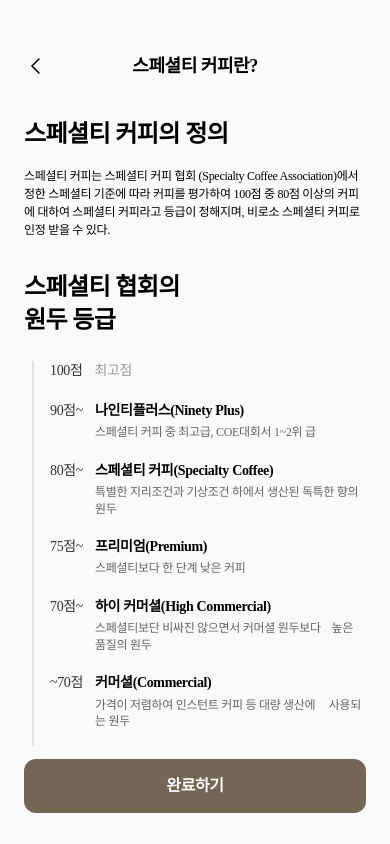
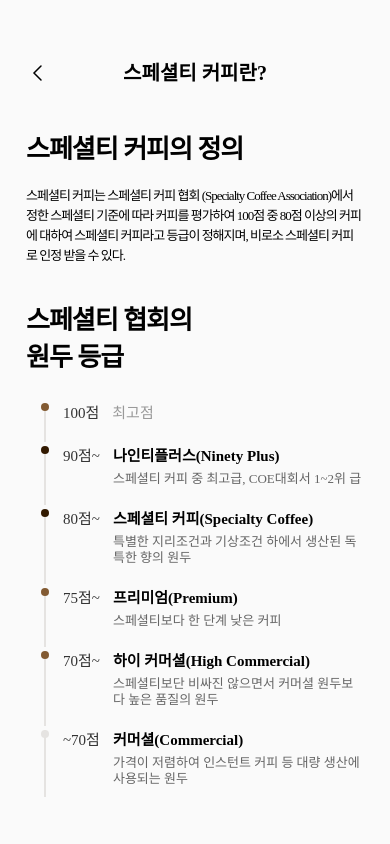
Before and after one commit to Caffeine-Drop/Web, a React Native app in the folder CaffeineDrop/: screen /EventPage12 in a window 390 px wide. Built offline with nearby package versions, Linux system fonts and the light colour scheme.

Commit message:
style: event12 ui 개선

```diff
--- /dev/null
+++ b/CaffeineDrop/Components/Card_Brazil.js
@@ -0,0 +1,16 @@
+import React from "react";
+import { Image } from "react-native";
+import styled from "styled-components/native";
+import BrazilPng from "../assets/EventPage/SouthAmerica1.png";
+import { responsiveFontSize, responsiveWidth, responsiveHeight } from "../utils/responsive";
+
+const BrazilImage = () => {
+    return <StyledImage source={BrazilPng} />;
+};
+
+const StyledImage = styled.Image`
+    width: ${responsiveWidth(185)}px;
+    height: ${responsiveHeight(283)}px;
+`;
+
+export default BrazilImage;
--- /dev/null
+++ b/CaffeineDrop/Components/Card_Colombia.js
@@ -0,0 +1,16 @@
+import React from "react";
+import { Image } from "react-native";
+import styled from "styled-components/native";
+import ColombiaPng from "../assets/EventPage/SouthAmerica2.png";
+import { responsiveFontSize, responsiveWidth, responsiveHeight } from "../utils/responsive";
+
+const ColombiaImage = () => {
+    return <StyledImage source={ColombiaPng} />;
+};
+
+const StyledImage = styled.Image`
+    width: ${responsiveWidth(185)}px;
+    height: ${responsiveHeight(283)}px;
+`;
+
+export default ColombiaImage;
--- /dev/null
+++ b/CaffeineDrop/Components/Card_CostaRica.js
@@ -0,0 +1,16 @@
+import React from "react";
+import { Image } from "react-native";
+import styled from "styled-components/native";
+import CostaRicaPng from "../assets/EventPage/CentralAmerica2.png";
+import { responsiveFontSize, responsiveWidth, responsiveHeight } from "../utils/responsive";
+
+const CostaRicaImage = () => {
+    return <StyledImage source={CostaRicaPng} />;
+};
+
+const StyledImage = styled.Image`
+    width: ${responsiveWidth(185)}px;
+    height: ${responsiveHeight(283)}px;
+`;
+
+export default CostaRicaImage;
--- /dev/null
+++ b/CaffeineDrop/Components/Card_Ethiopia.js
@@ -0,0 +1,16 @@
+import React from "react";
+import { Image } from "react-native";
+import styled from "styled-components/native";
+import EthiopiaPng from "../assets/EventPage/Africa1.png";
+import { responsiveFontSize, responsiveWidth, responsiveHeight } from "../utils/responsive";
+
+const EthiopiaImage = () => {
+    return <StyledImage source={EthiopiaPng} />;
+};
+
+const StyledImage = styled.Image`
+    width: ${responsiveWidth(185)}px;
+    height: ${responsiveHeight(283)}px;
+`;
+
+export default EthiopiaImage;
--- /dev/null
+++ b/CaffeineDrop/Components/Card_Guatemala.js
@@ -0,0 +1,16 @@
+import React from "react";
+import { Image } from "react-native";
+import styled from "styled-components/native";
+import GuatemalaPng from "../assets/EventPage/CentralAmerica1.png";
+import { responsiveFontSize, responsiveWidth, responsiveHeight } from "../utils/responsive";
+
+const GuatemalaImage = () => {
+    return <StyledImage source={GuatemalaPng} />;
+};
+
+const StyledImage = styled.Image`
+    width: ${responsiveWidth(185)}px;
+    height: ${responsiveHeight(283)}px;
+`;
+
+export default GuatemalaImage;
--- /dev/null
+++ b/CaffeineDrop/Components/Card_Indonesia.js
@@ -0,0 +1,16 @@
+import React from "react";
+import { Image } from "react-native";
+import styled from "styled-components/native";
+import IndonesiaPng from "../assets/EventPage/Asia2.png";
+import { responsiveFontSize, responsiveWidth, responsiveHeight } from "../utils/responsive";
+
+const IndonesiaImage = () => {
+    return <StyledImage source={IndonesiaPng} />;
+};
+
+const StyledImage = styled.Image`
+    width: ${responsiveWidth(185)}px;
+    height: ${responsiveHeight(283)}px;
+`;
+
+export default IndonesiaImage;
--- /dev/null
+++ b/CaffeineDrop/Components/Card_Kenya.js
@@ -0,0 +1,16 @@
+import React from "react";
+import { Image } from "react-native";
+import styled from "styled-components/native";
+import KenyaPng from "../assets/EventPage/Africa2.png";
+import { responsiveFontSize, responsiveWidth, responsiveHeight } from "../utils/responsive";
+
+const KenyaImage = () => {
+    return <StyledImage source={KenyaPng} />;
+};
+
+const StyledImage = styled.Image`
+    width: ${responsiveWidth(185)}px;
+    height: ${responsiveHeight(283)}px;
+`;
+
+export default KenyaImage;
--- /dev/null
+++ b/CaffeineDrop/Components/SpecialPage_circle.js
@@ -0,0 +1,12 @@
+import React from "react";
+import Svg, { Circle } from "react-native-svg";
+
+const SpecialPageCircle = ({ fill = "#825A32" }) => {
+    return (
+        <Svg width="8" height="8" viewBox="0 0 8 8" fill="none" xmlns="http://www.w3.org/2000/svg">
+            <Circle id="Ellipse 214" cx="4" cy="4" r="4" fill={fill} />
+        </Svg>
+    );
+};
+
+export default SpecialPageCircle;
--- a/CaffeineDrop/pages/eventPages/eventPage02.js
+++ b/CaffeineDrop/pages/eventPages/eventPage02.js
@@ -1,12 +1,11 @@
 import React, { useRef, useState } from "react";
-import { Animated, PanResponder, StyleSheet, View, Text, Button, TouchableOpacity } from "react-native";
+import { ScrollView, Animated, PanResponder, StyleSheet, View, Text, Button, TouchableOpacity } from "react-native";
 import { responsiveFontSize, responsiveWidth, responsiveHeight } from "../../utils/responsive";
 import styled from "styled-components/native";
 import BackIcon from "../../Components/BackIcon";
 import BlackTextCircle from "../../Components/BlackTextCircle";
 import BlurIcon from "../../Components/BlurIcon";
 import CoffeeImage from "../../Components/Coffee";
-import { ScrollView } from "react-native";
 import { LinearGradient } from "expo-linear-gradient";
 
 const SelectOption = ({ text, score, isSelected, onPress }) => {
@@ -136,10 +135,6 @@ export default function EventPage02({ navigation }) {
 
     return (
         <Container>
-            <ScrollView
-                horizontal={false} // 좌우 스크롤 비활성화
-                showsHorizontalScrollIndicator={false} // 좌우 스크롤바 숨김
-            >
             <InnerContainer>
                 <Navbar>
                     <IconWrapper>
@@ -151,6 +146,10 @@ export default function EventPage02({ navigation }) {
                     <CurrentState />
                 </StatusContainer>
 
+                <ScrollView
+                    horizontal={false} // 좌우 스크롤 비활성화
+                    showsHorizontalScrollIndicator={false} // 좌우 스크롤바 숨김
+                >
                     <Content>
                         <BlurWrapper>
                             <BlurIcon />
@@ -194,8 +193,8 @@ export default function EventPage02({ navigation }) {
                             </TouchableOpacity>
                         </AnimatedButtonWrapper>
                     </Footer>
+                </ScrollView>
             </InnerContainer>
-            </ScrollView>
         </Container>
     );
 }
@@ -391,7 +390,7 @@ const AnimatedSelectScore = styled(Animated.Text)`
 //////////////////////////////////////////////
 const Footer = styled.View`
     position: absolute;
-    top: ${responsiveHeight(760)}px;
+    top: ${responsiveHeight(658)}px;
 
     display: inline-flex;
     padding: 0px 24px 16px 24px;
--- a/CaffeineDrop/pages/eventPages/eventPage06.js
+++ b/CaffeineDrop/pages/eventPages/eventPage06.js
@@ -1,5 +1,5 @@
 import React, { useRef, useState } from "react";
-import { Animated, PanResponder, StyleSheet, View, Text, Button, TouchableOpacity } from "react-native";
+import { ScrollView, Animated, PanResponder, StyleSheet, View, Text, Button, TouchableOpacity } from "react-native";
 import { responsiveFontSize, responsiveWidth, responsiveHeight } from "../../utils/responsive";
 import styled from "styled-components/native";
 import BackIcon from "../../Components/BackIcon";
@@ -7,37 +7,16 @@ import BlackTextCircle from "../../Components/BlackTextCircle";
 import BlurIcon from "../../Components/BlurIcon";
 import { LinearGradient } from "expo-linear-gradient";
 
+import BrazilImage from "../../Components/Card_Brazil";
+import ColombiaImage from "../../Components/Card_Colombia";
+import CostaRicaImage from "../../Components/Card_CostaRica";
+import EthiopiaImage from "../../Components/Card_Ethiopia";
+import GuatemalaImage from "../../Components/Card_Guatemala";
+import IndonesiaImage from "../../Components/Card_Indonesia";
+import KenyaImage from "../../Components/Card_Kenya";
+import VietnamImage from "../../Components/Card_Vietnam";
+
 export default function EventPage06({ navigation }) {
-    const [selectedOption, setSelectedOption] = useState(null);
-    const buttonBackgroundColor = useRef(new Animated.Value(0)).current;
-    const buttonTextColor = useRef(new Animated.Value(0)).current;
-
-    const handleSelectOption = (index) => {
-        setSelectedOption(index);
-
-        Animated.timing(buttonBackgroundColor, {
-            toValue: 1,
-            duration: 600,
-            useNativeDriver: false,
-        }).start();
-
-        Animated.timing(buttonTextColor, {
-            toValue: 1,
-            duration: 600,
-            useNativeDriver: false,
-        }).start();
-    };
-
-    const buttonBackgroundColorInterpolate = buttonBackgroundColor.interpolate({
-        inputRange: [0, 1],
-        outputRange: ["#F1F1F1", "#E5E3E1"],
-    });
-
-    const buttonTextColorInterpolate = buttonTextColor.interpolate({
-        inputRange: [0, 1],
-        outputRange: ["#666666", "#756555"],
-    });
-
     return (
         <Container>
             <InnerContainer>
@@ -48,7 +27,10 @@ export default function EventPage06({ navigation }) {
                     <Title>원두 진단하기</Title>
                 </Navbar>
 
+                {/* Scrollable Content */}
+                <ScrollView>
                     <Content>
+                        <GreyColorBox>
                             <TextContainer>
                                 <HeaderContainer>
                                     <HeaderText>나만의{"\n"}테이스팅 노트</HeaderText>
@@ -167,23 +149,27 @@ export default function EventPage06({ navigation }) {
                                     </ResultChartSpace>
                                 </ResultInnerBox>
                             </ResultChartWrapper>
+                        </GreyColorBox>
 
                         <ResultCardWrapper>
                             <ResultHeaderBox>
-                            <InnerText>당신에게 가장 잘 어울리는{"\n"}원두는?</InnerText>
+                                <InnerText>당신에게 가장{"\n"}잘 어울리는 원두는?</InnerText>
                             </ResultHeaderBox>
 
-                        <ResultContentBox>{/* 여기에 카드 이미지 */}</ResultContentBox>
+                            <ResultContentBox>
+                                <BrazilImage />
+                            </ResultContentBox>
                         </ResultCardWrapper>
                     </Content>
 
                     <Footer>
-                    <AnimatedButtonWrapper style={{ backgroundColor: buttonBackgroundColorInterpolate }}>
                         <TouchableOpacity onPress={() => {}}>
-                            <AnimatedButtonText style={{ color: buttonTextColorInterpolate }}>완료하기</AnimatedButtonText>
+                            <ButtonWrapper>
+                                <ButtonText>완료하기</ButtonText>
+                            </ButtonWrapper>
                         </TouchableOpacity>
-                    </AnimatedButtonWrapper>
                     </Footer>
+                </ScrollView>
             </InnerContainer>
         </Container>
     );
@@ -228,10 +214,12 @@ const Title = styled.Text`
 const Content = styled.View`
     flex: 1;
     width: 100%;
-    background: #f1f1f1;
 `;
 
 //////////////////////////////////////////////
+const GreyColorBox = styled.View`
+    background-color: #f1f1f1;
+`;
 const TextContainer = styled.View`
     display: flex;
     flex-direction: column;
@@ -250,11 +238,11 @@ const HeaderText = styled.Text`
     color: #000;
     text-align: center;
     font-family: Pretendard;
-    font-size: ${responsiveFontSize(32)}px;
+    font-size: ${responsiveFontSize(28)}px;
     font-style: normal;
     font-weight: 600;
-    line-height: ${responsiveHeight(44.16)}px;
-    letter-spacing: ${responsiveWidth(-0.8)}px;
+    line-height: ${responsiveHeight(38.64)}px;
+    letter-spacing: ${responsiveWidth(-0.7)}px;
 `;
 const ContentContainer = styled.View``;
 const ContentText = styled.Text`
@@ -262,10 +250,10 @@ const ContentText = styled.Text`
     font-family: Pretendard;
     font-style: normal;
     font-weight: 400;
-    line-height: ${responsiveHeight(21)}px;
-    letter-spacing: -2px;
+    line-height: ${responsiveHeight(19.32)}px;
     font-size: ${responsiveFontSize(14)}px;
     text-align: center;
+    letter-spacing: ${responsiveWidth(-1)}px;
 `;
 
 const ResultChartWrapper = styled.View`
@@ -389,10 +377,12 @@ const ResultSmallGrey = styled.View`
     height: ${responsiveHeight(5)}px;
     z-index: 3;
 `;
-
+////////////////////////////////////////////
 const ResultCardWrapper = styled.View`
     display: flex;
     flex-direction: column;
+    align-items: center;
+    justify-content: center;
     gap: ${responsiveHeight(32)}px;
     margin-top: ${responsiveHeight(50)}px;
     margin-left: ${responsiveWidth(24)}px;
@@ -402,6 +392,14 @@ const ResultCardWrapper = styled.View`
 const ResultHeaderBox = styled.View``;
 const InnerText = styled.Text`
     text-align: center;
+    color: #000;
+    text-align: center;
+    font-family: Pretendard;
+    font-size: ${responsiveFontSize(28)}px;
+    font-style: normal;
+    font-weight: 600;
+    line-height: ${responsiveHeight(42)}px;
+    letter-spacing: ${responsiveHeight(-0.7)}px;
 `;
 const ResultContentBox = styled.View`
     justify-content: center;
@@ -410,8 +408,7 @@ const ResultContentBox = styled.View`
 //////////////////////////////////////////////
 const Footer = styled.View`
     position: absolute;
-    top: ${responsiveHeight(666)}px;
-
+    top: ${responsiveHeight(965)}px;
     display: inline-flex;
     padding: 0px 24px 16px 24px;
     flex-direction: column;
@@ -420,8 +417,8 @@ const Footer = styled.View`
     background: #fafafa;
 `;
 
-const AnimatedButtonText = styled(Animated.Text)`
-    color: #999;
+const ButtonText = styled.Text`
+    color: #fafafa;
     font-family: Pretendard;
     font-size: ${responsiveFontSize(16)}px;
     font-style: normal;
@@ -437,7 +434,7 @@ const AnimatedButtonText = styled(Animated.Text)`
     letter-spacing: ${responsiveHeight(-0.4)}px;
 `;
 
-const AnimatedButtonWrapper = styled(Animated.View)`
+const ButtonWrapper = styled.View`
     display: flex;
     width: ${responsiveWidth(312)}px;
     padding: 16px 0px;
@@ -445,5 +442,5 @@ const AnimatedButtonWrapper = styled(Animated.View)`
     align-items: center;
     gap: 10px;
     border-radius: 12px;
-    background: #f1f1f1;
+    background-color: #756555;
 `;
--- a/CaffeineDrop/pages/eventPages/eventPage12.js
+++ b/CaffeineDrop/pages/eventPages/eventPage12.js
@@ -1,8 +1,10 @@
 // 스페셜티 커피란?
 import React from "react";
-import { View, Text, Button, TouchableOpacity } from "react-native";
+import { ScrollView, View, Text, Button, TouchableOpacity } from "react-native";
 import styled from "styled-components/native";
 import BackIcon from "../../Components/BackIcon";
+import { responsiveFontSize, responsiveWidth, responsiveHeight } from "../../utils/responsive";
+import SpecialPageCircle from "../../Components/SpecialPage_circle";
 
 export default function EventPage12({ navigation }) {
     return (
@@ -15,13 +17,18 @@ export default function EventPage12({ navigation }) {
                     <Title>스페셜티 커피란?</Title>
                 </Navbar>
 
+                {/* Scrollable Content */}
+                <ScrollView>
                     <Content>
+                        <TextBox>
                             <CoffeeDef>
                                 <TtileText>스페셜티 커피의 정의</TtileText>
                             </CoffeeDef>
                             <Description>
                                 <ContentText>스페셜티 커피는 스페셜티 커피 협회 (Specialty Coffee Association)에서 정한 스페셜티 기준에 따라 커피를 평가하여 100점 중 80점 이상의 커피에 대하여 스페셜티 커피라고 등급이 정해지며, 비로소 스페셜티 커피로 인정 받을 수 있다.</ContentText>
                             </Description>
+                        </TextBox>
+
                         <RankTitle>
                             <TtileText>
                                 스페셜티 협회의
@@ -32,6 +39,9 @@ export default function EventPage12({ navigation }) {
 
                         <RankingTable>
                             <Rank>
+                                <CircleWrapper>
+                                    <SpecialPageCircle fill="#825A32" />
+                                </CircleWrapper>
                                 <Score>
                                     <ScoreText>100점</ScoreText>
                                 </Score>
@@ -41,6 +51,9 @@ export default function EventPage12({ navigation }) {
                             </Rank>
 
                             <Rank>
+                                <CircleWrapper>
+                                    <SpecialPageCircle fill="#321900" />
+                                </CircleWrapper>
                                 <Score>
                                     <ScoreText>90점~</ScoreText>
                                 </Score>
@@ -51,6 +64,9 @@ export default function EventPage12({ navigation }) {
                             </Rank>
 
                             <Rank>
+                                <CircleWrapper>
+                                    <SpecialPageCircle fill="#321900" />
+                                </CircleWrapper>
                                 <Score>
                                     <ScoreText>80점~</ScoreText>
                                 </Score>
@@ -61,6 +77,9 @@ export default function EventPage12({ navigation }) {
                             </Rank>
 
                             <Rank>
+                                <CircleWrapper>
+                                    <SpecialPageCircle fill="#825A32" />
+                                </CircleWrapper>
                                 <Score>
                                     <ScoreText>75점~</ScoreText>
                                 </Score>
@@ -71,22 +90,28 @@ export default function EventPage12({ navigation }) {
                             </Rank>
 
                             <Rank>
+                                <CircleWrapper>
+                                    <SpecialPageCircle fill="#825A32" />
+                                </CircleWrapper>
                                 <Score>
                                     <ScoreText>70점~</ScoreText>
                                 </Score>
                                 <ScoreTitle>
                                     <ScoreTitleText>하이 커머셜(High Commercial)</ScoreTitleText>
-                                <ScoreInfoText>스페셜티보단 비싸진 않으면서 커머셜 원두보다{"    "}높은 품질의 원두</ScoreInfoText>
+                                    <ScoreInfoText>스페셜티보단 비싸진 않으면서 커머셜 원두보다 높은 품질의 원두</ScoreInfoText>
                                 </ScoreTitle>
                             </Rank>
 
                             <Rank>
+                                <CircleWrapper>
+                                    <SpecialPageCircle fill="#E5E3E1" />
+                                </CircleWrapper>
                                 <Score>
                                     <ScoreText>~70점</ScoreText>
                                 </Score>
                                 <ScoreTitle>
                                     <ScoreTitleText>커머셜(Commercial)</ScoreTitleText>
-                                <ScoreInfoText>가격이 저렴하여 인스턴트 커피 등 대량 생산에{"     "}사용되는 원두</ScoreInfoText>
+                                    <ScoreInfoText>가격이 저렴하여 인스턴트 커피 등 대량 생산에 사용되는 원두</ScoreInfoText>
                                 </ScoreTitle>
                             </Rank>
                         </RankingTable>
@@ -97,6 +122,7 @@ export default function EventPage12({ navigation }) {
                             <ButtonText>완료하기</ButtonText>
                         </ButtonWrapper>
                     </Footer>
+                </ScrollView>
             </InnerContainer>
         </Container>
     );
@@ -109,157 +135,169 @@ const Container = styled.View`
 `;
 const InnerContainer = styled.View`
     flex: 1;
-    margin-top: 2.38rem;
-    margin-bottom: 2.63rem;
+    margin-top: ${responsiveHeight(38)}px;
+    margin-bottom: ${responsiveHeight(42)}px;
 `;
 
 const Navbar = styled.View`
-    height: 3.5rem;
+    height: ${responsiveHeight(56)}px;
     flex-shrink: 0;
     justify-content: center;
     align-items: center;
 `;
 const IconWrapper = styled.View`
     position: absolute;
-    left: 1.5rem;
+    left: ${responsiveWidth(24)}px;
 `;
 const Title = styled.Text`
     color: #000;
     text-align: center;
     font-family: Pretendard;
-    font-size: 1.125rem;
+    font-size: ${responsiveFontSize(18)}px;
     font-style: normal;
     font-weight: 600;
-    line-height: 138%;
-    letter-spacing: -0.02813rem;
+    line-height: ${responsiveHeight(22.08)}px;
+    letter-spacing: ${responsiveWidth(-0.45)}px;
 `;
 
+/////////////////////////////////////////////////
 const Content = styled.View`
     flex: 1;
     width: 100%;
 `;
-
+const TextBox = styled.View`
+    display: flex;
+    gap: ${responsiveHeight(16)}px;
+    margin-left: ${responsiveWidth(24)}px;
+    margin-right: ${responsiveWidth(24)}px;
+    margin-top: ${responsiveHeight(24)}px;
+`;
 const CoffeeDef = styled.View`
     /*스페셜티 커피의 정의*/
-    margin-left: 1.5rem;
-    margin-top: 1.5rem;
 `;
 const TtileText = styled.Text`
     /*스페셜티 커피의 정의*/
     color: #000;
     font-family: Pretendard;
-    font-size: 1.5rem;
+    font-size: ${responsiveFontSize(24)}px;
     font-style: normal;
     font-weight: 600;
-    line-height: 138%; /* 2.07rem */
-    letter-spacing: -0.0375rem;
+    line-height: ${responsiveHeight(33)}px;
+    letter-spacing: ${responsiveWidth(-0.6)}px;
 `;
 const Description = styled.View`
     /*설명*/
 `;
 const ContentText = styled.Text`
     /*설명*/
-    margin-top: 1rem;
     color: #000;
     font-family: Pretendard;
-    font-size: 0.75rem;
+    font-size: ${responsiveFontSize(12)}px;
     font-style: normal;
     font-weight: 400;
-    line-height: 150%; /* 1.125rem */
-    letter-spacing: -0.01875rem;
-    margin-left: 1.5rem;
-    margin-right: 1.5rem;
+    line-height: ${responsiveHeight(18)}px;
+    letter-spacing: ${responsiveWidth(-0.8)}px;
 `;
+
+/////////////////////////////////////////////////
 const RankTitle = styled.View`
     /*원두 등급*/
-    margin-left: 1.5rem;
-    margin-top: 2rem;
+    margin-left: ${responsiveWidth(24)}px;
+    margin-top: ${responsiveHeight(32)}px;
 `;
 const RankingTable = styled.View`
-    margin-left: 2rem;
-    margin-top: 1.5rem;
-    margin-right: 1.5rem;
-    gap: 0.25rem;
+    margin-left: ${responsiveWidth(32)}px;
+    margin-top: ${responsiveHeight(24)}px;
+    margin-right: ${responsiveWidth(24)}px;
+    margin-bottom: ${responsiveWidth(12)}px;
+    gap: ${responsiveHeight(4)}px;
+`;
+const Rank = styled.View`
+    display: flex;
+    flex-direction: row;
+    gap: ${responsiveWidth(12)}px;
+    padding-left: ${responsiveWidth(16)}px;
+    padding-bottom: ${responsiveHeight(16)}px;
+    margin-left: ${responsiveWidth(8)}px;
+    flex-wrap: wrap;
 
     border-left-width: 2px;
     border-left-color: #e5e3e1;
     border-left-style: solid;
 `;
-const Rank = styled.View`
-    display: flex;
-    flex-direction: row;
-    gap: 0.75rem;
-    margin-left: 1rem;
-    margin-bottom: 1rem;
-    flex-wrap: wrap;
+const CircleWrapper = styled.View`
+    position: absolute;
+    top: 0px;
+    left: -5px;
 `;
 const TopScoreText = styled.Text`
     color: #999;
     font-family: Pretendard;
-    font-size: 0.875rem;
+    font-size: ${responsiveFontSize(14)}px;
     font-style: normal;
     font-weight: 500;
-    line-height: 138%; /* 1.2075rem */
-    letter-spacing: -0.02188rem;
+    line-height: ${responsiveHeight(19.32)}px;
+    letter-spacing: ${responsiveWidth(-0.35)}px;
 `;
 const Score = styled.View``;
 const ScoreText = styled.Text`
     color: #333;
     font-family: Pretendard;
-    font-size: 0.875rem;
+    font-size: ${responsiveFontSize(14)}px;
     font-style: normal;
     font-weight: 400;
-    line-height: 138%; /* 1.2075rem */
-    letter-spacing: -0.02188rem;
+    line-height: ${responsiveHeight(19.32)}px;
+    letter-spacing: ${responsiveWidth(-0.35)}px;
 `;
 const ScoreTitle = styled.View`
-    gap: 0.25rem;
+    gap: ${responsiveHeight(4)}px;
     flex: 1;
     width: 100%;
 `;
 const ScoreTitleText = styled.Text`
     color: #000;
     font-family: Pretendard;
-    font-size: 0.875rem;
+    font-size: ${responsiveFontSize(14)}px;
     font-style: normal;
     font-weight: 600;
-    line-height: 138%; /* 1.2075rem */
-    letter-spacing: -0.02188rem;
+    line-height: ${responsiveHeight(19.32)}px;
+    letter-spacing: ${responsiveWidth(-0.35)}px;
 `;
 const ScoreInfoText = styled.Text`
     color: #666;
     font-family: Pretendard;
-    font-size: 0.75rem;
+    font-size: ${responsiveFontSize(12)}px;
     font-style: normal;
     font-weight: 500;
-    line-height: 138%; /* 1.035rem */
-    letter-spacing: -0.01875rem;
+    line-height: ${responsiveHeight(14.49)}px;
+    letter-spacing: ${responsiveWidth(-0.3)}px;
     flex-wrap: wrap;
 `;
+/////////////////////////////////////////////////
 const Footer = styled.View`
-    padding: 0rem 1.5rem 1rem 1.5rem;
-    margin-top: 41.56rem;
+    padding: 0 ${responsiveWidth(24)}px ${responsiveHeight(16)}px ${responsiveWidth(24)}px;
+    margin-top: ${responsiveHeight(688)}px;
 `;
 
 const ButtonWrapper = styled(TouchableOpacity)`
     display: flex;
-    padding: 1rem 0rem;
+    padding: ${responsiveHeight(16)}px 0;
     justify-content: center;
     align-items: center;
-    gap: 0.625rem;
-    padding-top: 1rem;
-    padding-bottom: 1rem;
+    gap: ${responsiveHeight(10)}px;
+    padding-top: ${responsiveHeight(16)}px;
+    padding-bottom: ${responsiveHeight(16)}px;
 
-    border-radius: 0.75rem;
+    border-radius: ${responsiveWidth(12)}px;
     background: #756555;
 `;
 
 const ButtonText = styled.Text`
     color: #fafafa;
     font-family: Pretendard;
-    font-size: 1rem;
+    font-size: ${responsiveFontSize(16)}px;
     font-style: normal;
     font-weight: 700;
-    line-height: 138%;
-    letter-spacing: -0.025rem;
+    line-height: ${responsiveHeight(22.08)}px;
+    letter-spacing: ${responsiveWidth(-0.4)}px;
 `;
```
Also changed, not shown: CaffeineDrop/Components/Card_Vietnam.js (added). Lines whose indentation alone changed are shown as unchanged.
